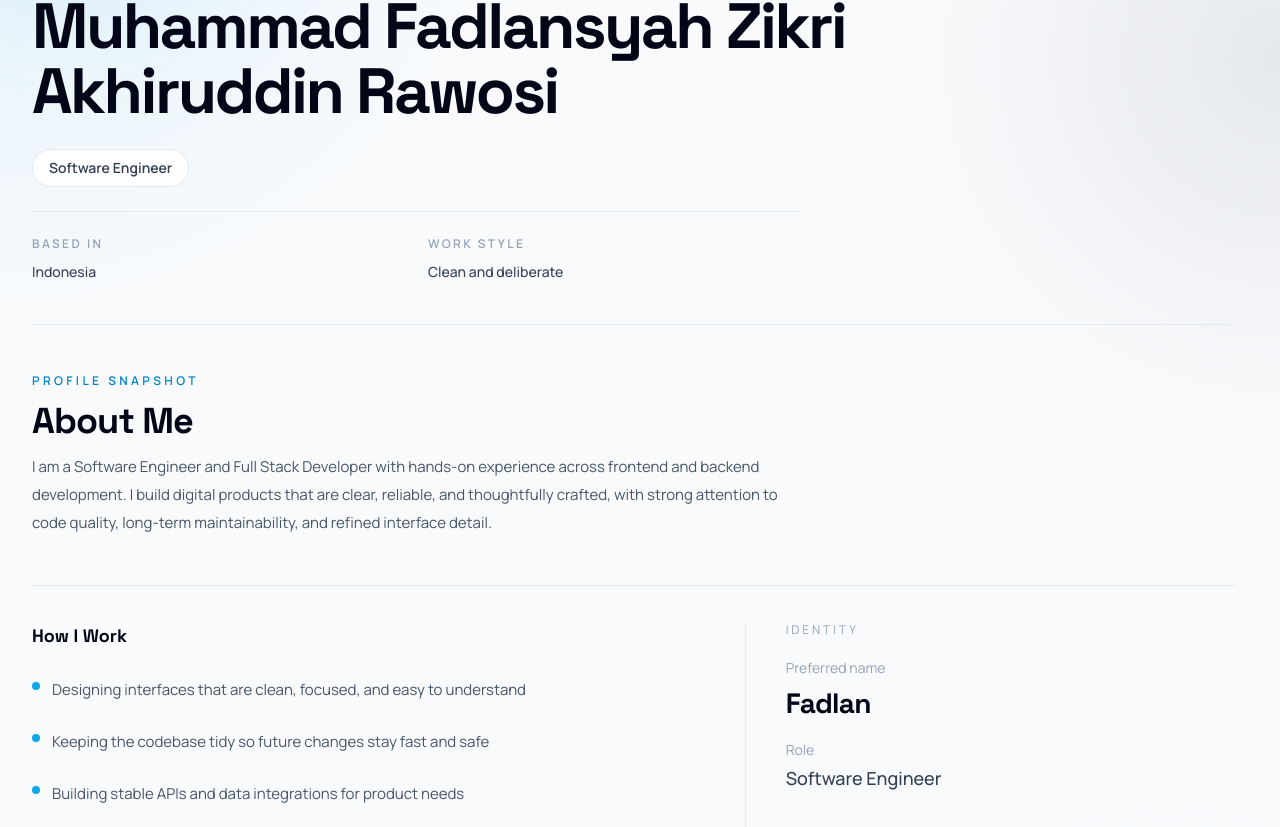
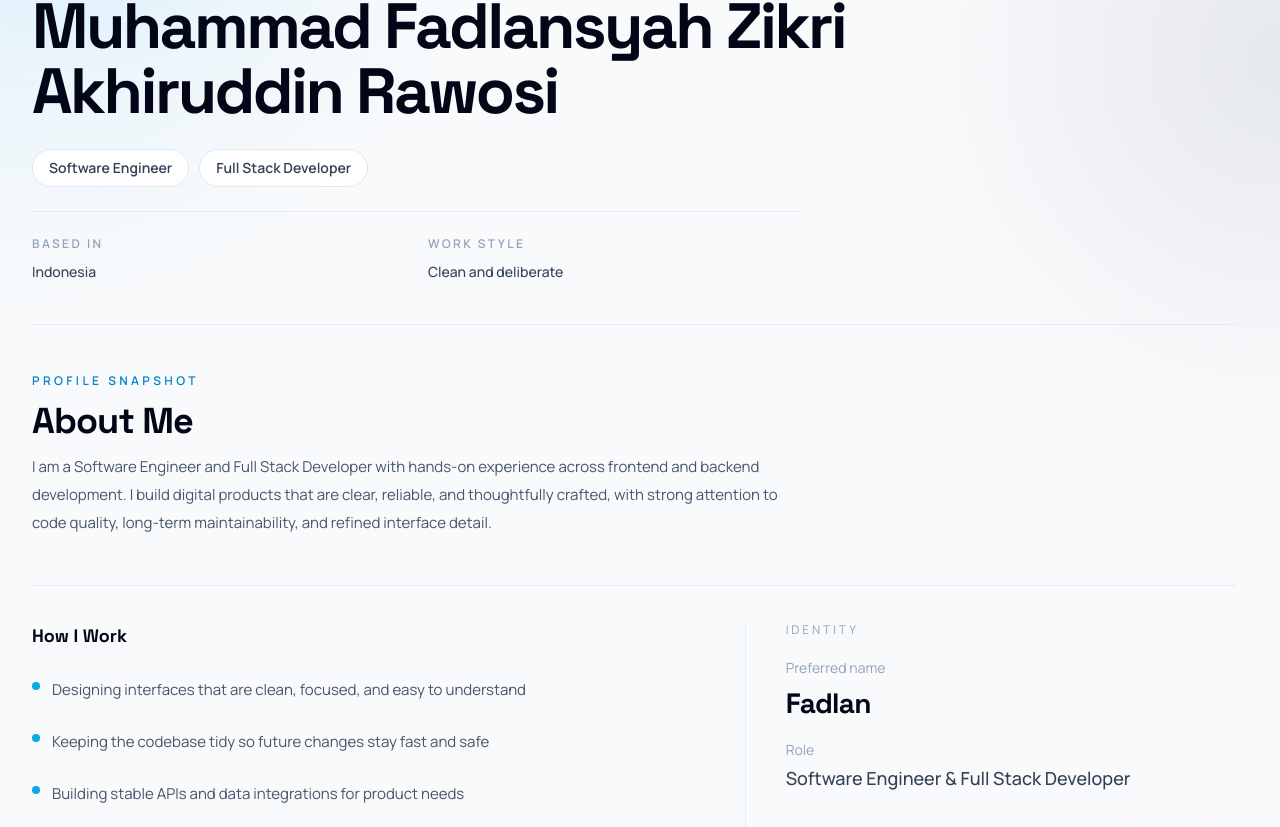
Before and after one commit to fadlnsyah/portfolio, a Next.js app: page / in a window 1280 px wide. Shown: the part 213-1040 px from the top of the page. Built offline with nearby package versions, Linux system fonts and the light colour scheme.

Commit message:
fix: update pages/index.js to render separate Software Engineer and Full Stack Developer bubbles

```diff
--- a/pages/index.js
+++ b/pages/index.js
@@ -120,8 +120,15 @@ function AboutPanel({ lang, about, hero, projectCount }) {
             </h1>
           </div>
 
-          <div className="inline-flex w-fit items-center rounded-full border border-slate-200 bg-white px-4 py-2 text-sm font-semibold text-slate-700 dark:border-white/10 dark:bg-white/5 dark:text-slate-200">
-            {hero.role}
+          <div className="flex flex-wrap items-center gap-2.5">
+            {(hero.roles || ["Software Engineer", "Full Stack Developer"]).map((r) => (
+              <span
+                key={r}
+                className="inline-flex w-fit items-center rounded-full border border-slate-200 bg-white px-4 py-2 text-sm font-semibold text-slate-700 dark:border-white/10 dark:bg-white/5 dark:text-slate-200"
+              >
+                {r}
+              </span>
+            ))}
           </div>
           <div className="grid max-w-3xl gap-6 border-t border-slate-200/80 pt-6 dark:border-white/10 sm:grid-cols-2">
             {[
@@ -186,7 +193,7 @@ function AboutPanel({ lang, about, hero, projectCount }) {
               </div>
               <div>
                 <p className="text-sm text-slate-400">{lang === "id" ? "Peran" : "Role"}</p>
-                <p className="mt-1 text-lg font-medium text-slate-700 dark:text-slate-200">{hero.role}</p>
+                <p className="mt-1 text-lg font-medium text-slate-700 dark:text-slate-200">Software Engineer &amp; Full Stack Developer</p>
               </div>
             </div>
           </div>
```
